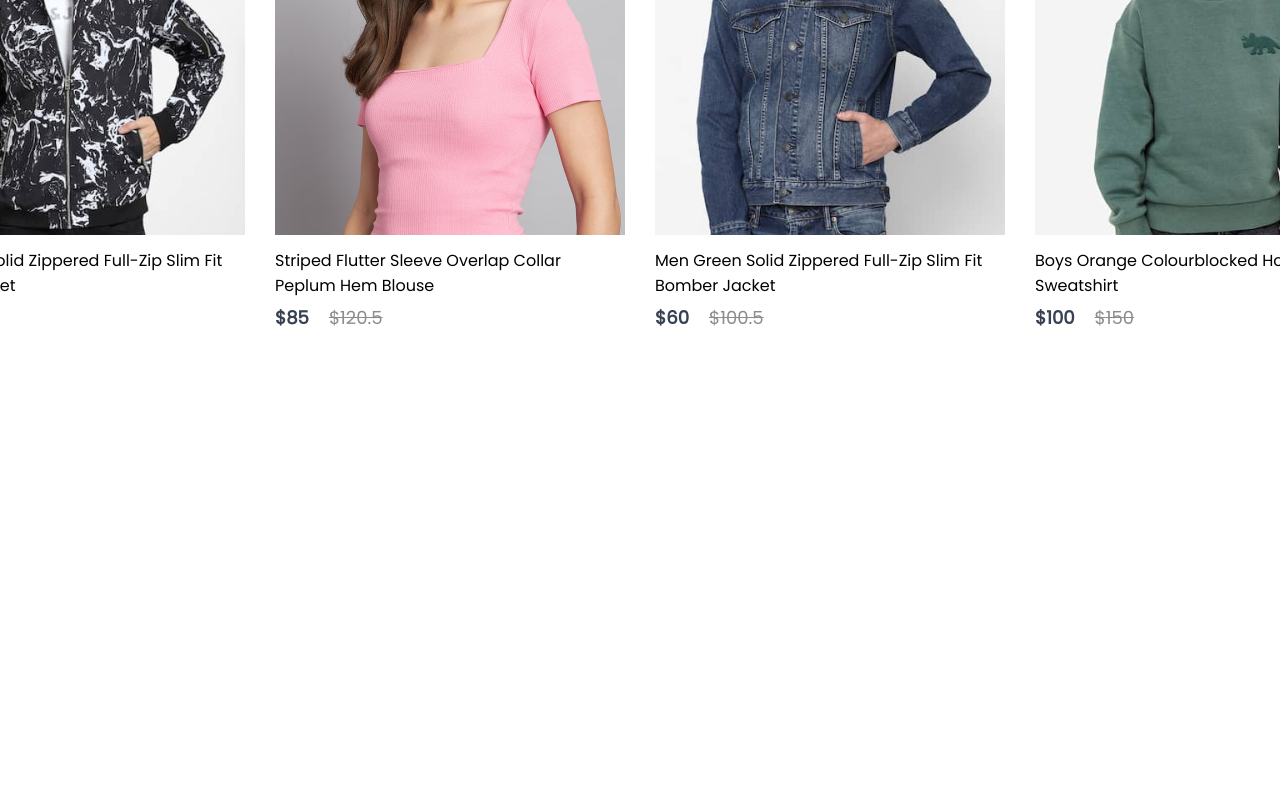
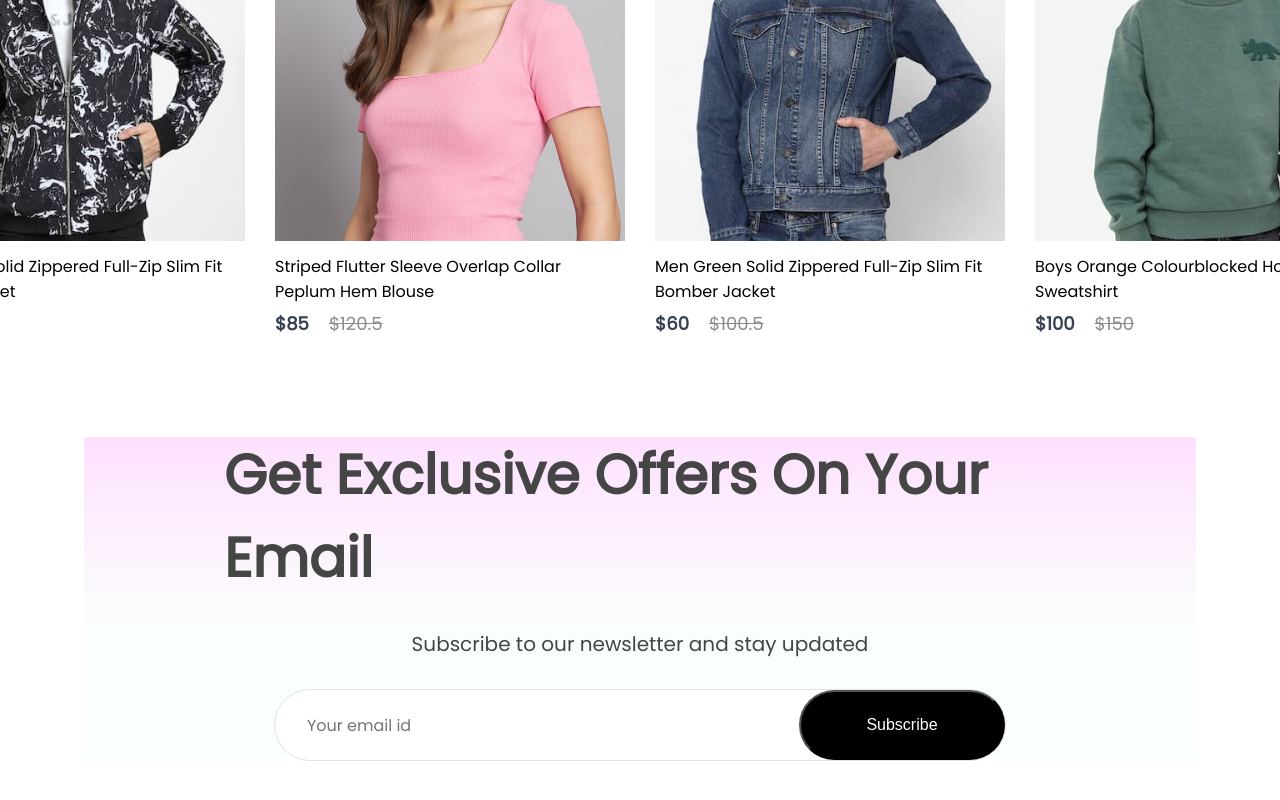
Before and after one commit to DatNguyenDN/E-Commerce, a React (Create React App) app: page / in a window 1280 px wide. Shown: the part 3121-3921 px from the top of the page. Before the commit the page ends 3452 px from the top, so only its background shows below. Built offline with nearby package versions, Linux system fonts and the light colour scheme.

Commit message:
NewsLetter 1:12'

```diff
--- a/src/Components/NewCollections/NewCollections.css
+++ b/src/Components/NewCollections/NewCollections.css
@@ -3,7 +3,8 @@
     flex-direction: column;
     align-items: center;
     gap: 10px;
-    height: 90vh;
+    /* height: 90vh; */
+    margin-bottom: 100px;
 }
 
 .new-collections h1 {
--- /dev/null
+++ b/src/Components/NewsLetter/NewsLetter.css
@@ -0,0 +1,58 @@
+.newsletter {
+    width: 65%;
+    height: 40vh;
+    display: flex;
+    flex-direction: column;
+    justify-content: center;
+    align-items: center;
+    margin: auto;
+    padding: 0px 140px;
+    margin-bottom: 150px;
+    background: linear-gradient(180deg, #fde1ff 0%, #e1ffea22 60%);
+    gap:30px;
+}
+
+.newsletter h1{
+    color: #454545;
+    font-size: 55px;
+    font-weight: 600;
+}
+
+.newsletter p{
+    color: #454545;
+    font-size: 20px;
+
+}
+
+.newsletter div {
+    display: flex;
+    align-items: center;
+    justify-content: space-between;
+    background: white;
+    width: 730px;
+    height: 70px;
+    border-radius: 80px;
+    border: 1px solid #e3e3e3;
+
+}
+
+.newsletter input {
+    width: 500px;
+    margin-left: 30px;
+    border: none;
+    outline: none;
+    color: #616161;
+    font-family: Poppins;
+    font-size: 16px;
+
+}
+
+.newsletter div button {
+    width: 210px;
+    height: 70px;
+    border-radius: 80px;
+    background: black;
+    color: white;
+    font-size: 16px;
+    cursor: pointer;
+}
--- /dev/null
+++ b/src/Components/NewsLetter/NewsLetter.jsx
@@ -0,0 +1,15 @@
+import React from 'react'
+import './NewsLetter.css'
+const NewsLetter = () => {
+  return (
+    <div className='newsletter'>
+        <h1>Get Exclusive Offers On Your Email</h1>
+        <p>Subscribe to our newsletter and stay updated</p>
+        <div>
+            <input type='email' placeholder='Your email id'/>
+            <button>Subscribe</button>
+        </div>
+    </div>
+  )
+}
+export default NewsLetter
--- a/src/Pages/Shop.jsx
+++ b/src/Pages/Shop.jsx
@@ -3,6 +3,7 @@
 import Popular from '../Components/Popular/Popular'
 import Offers from '../Components/Offers/Offers'
 import NewCollections from '../Components/NewCollections/NewCollections'
+import NewsLetter from '../Components/NewsLetter/NewsLetter'
 
 
 
@@ -13,6 +14,7 @@
       <Popular/>
       <Offers/>
       <NewCollections/>
+      <NewsLetter/>
     </div>
   )
 }
```
